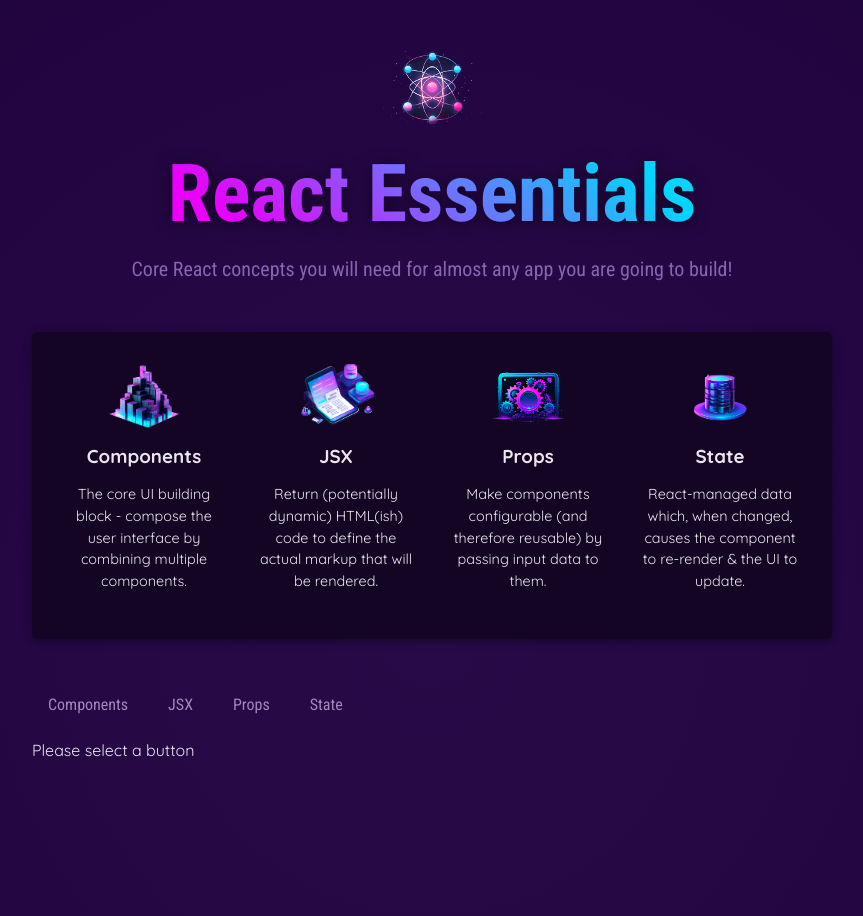
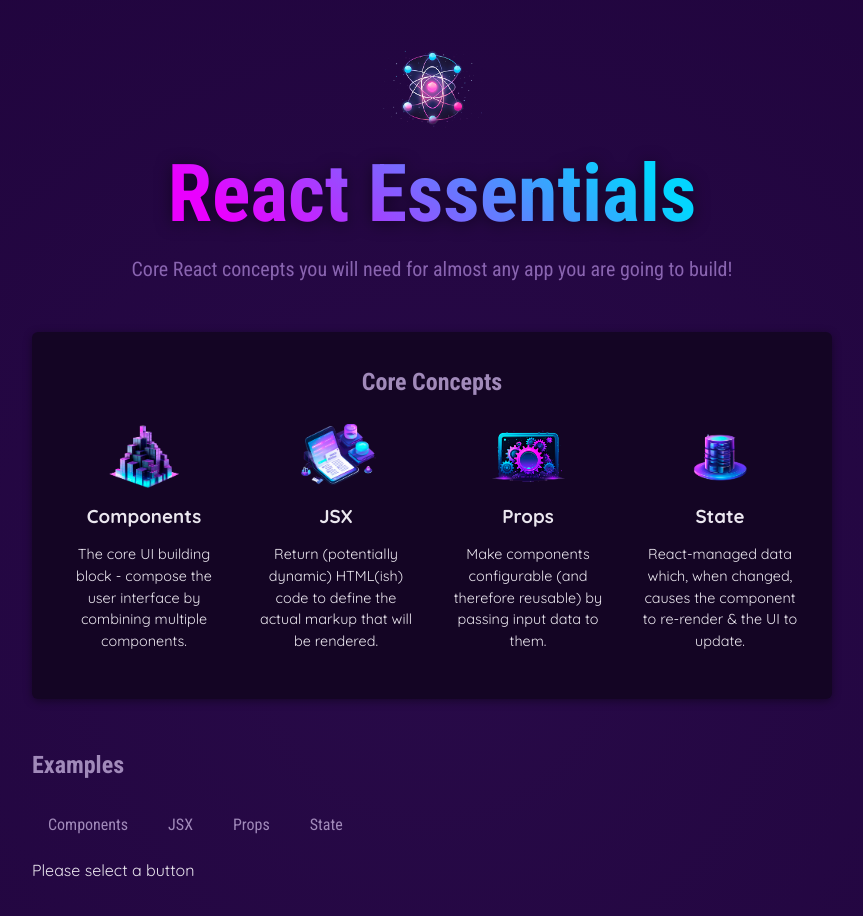
Before and after one commit to vi-suraj/React-Projects, a React (Vite) app in the folder 01-React Essentials/: page / in a window 1280 px wide. Shown: the top 916 px of the page, without its empty margins (208-1071 px from the left). Built offline with nearby package versions, Linux system fonts and the light colour scheme.

Commit message:
updated code

```diff
--- a/01-React Essentials/src/App.jsx
+++ b/01-React Essentials/src/App.jsx
@@ -1,89 +1,16 @@
-import { CORE_CONCEPTS } from "./data.js";
 import Header from "./components/Header/Header.jsx";
-import CoreConcept from "./components/CoreConcept.jsx";
-import TabButton from "./components/TabButton.jsx";
-import { useState } from "react";
-import { EXAMPLES } from "./data.js";
+import CoreConcepts from "./components/CoreConcepts.jsx";
+import Examples from "./components/Examples.jsx";
 
 function App() {
-  const [selectedTopic, setSelectedTopic] = useState();
-
-  function handleSelect(selectedButton) {
-    setSelectedTopic(selectedButton);
-  }
-
-  let tabContent = <p>Please select a button</p>;
-
-  if (selectedTopic) {
-    tabContent = (
-      <div id="tab-content">
-        <h3>{EXAMPLES[selectedTopic].title}</h3>
-        <p>{EXAMPLES[selectedTopic].description}</p>
-        <pre>
-          <code>{EXAMPLES[selectedTopic].code}</code>
-        </pre>
-      </div>
-    );
-  }
-
   return (
-    <div>
+    <>
       <Header />
       <main>
-        <section id="core-concepts">
-          <ul>
-            <CoreConcept title={CORE_CONCEPTS[0].title} description={CORE_CONCEPTS[0].description} image={CORE_CONCEPTS[0].image} />
-            <CoreConcept {...CORE_CONCEPTS[1]} />
-            <CoreConcept {...CORE_CONCEPTS[2]} />
-            <CoreConcept {...CORE_CONCEPTS[3]} />
-          </ul>
-        </section>
-        <section id="examples">
-          <menu>
-            <TabButton onSelect={() => handleSelect("components")} isSelected={"components" === selectedTopic}>
-              Components
-            </TabButton>
-            <TabButton onSelect={() => handleSelect("jsx")} isSelected={"jsx" === selectedTopic}>
-              JSX
-            </TabButton>
-            <TabButton onSelect={() => handleSelect("props")} isSelected={"props" === selectedTopic}>
-              Props
-            </TabButton>
-            <TabButton onSelect={() => handleSelect("state")} isSelected={"state" === selectedTopic}>
-              State
-            </TabButton>
-          </menu>
-          {/* {!selectedTopic ? <p>Please select a button</p> : null}
-          {selectedTopic ? (
-            <div id="tab-content">
-              <h3>{EXAMPLES[selectedTopic].title}</h3>
-              <p>{EXAMPLES[selectedTopic].description}</p>
-              <pre>
-                <code>{EXAMPLES[selectedTopic].code}</code>
-              </pre>
-            </div>
-          ) : null} */}
-
-          {/* 2nd approch */}
-
-          {/* {selectedTopic ? (
-            <div id="tab-content">
-              <h3>{EXAMPLES[selectedTopic].title}</h3>
-              <p>{EXAMPLES[selectedTopic].description}</p>
-              <pre>
-                <code>{EXAMPLES[selectedTopic].code}</code>
-              </pre>
-            </div>
-          ) : (
-            <p>Please select a button</p>
-          )} */}
-
-          {/* 3rd approch */}
-
-          {tabContent}
-        </section>
+        <CoreConcepts />
+        <Examples />
       </main>
-    </div>
+    </>
   );
 }
 
--- /dev/null
+++ b/01-React Essentials/src/components/CoreConcepts.jsx
@@ -0,0 +1,20 @@
+import { CORE_CONCEPTS } from "../data";
+import CoreConcept from "./CoreConcept";
+
+export default function CoreConcepts() {
+  return (
+    <section id="core-concepts">
+      <h2>Core Concepts</h2>
+      <ul>
+        {CORE_CONCEPTS.map((details) => (
+          <CoreConcept key={details.title} {...details} />
+        ))}
+
+        {/* <CoreConcept title={CORE_CONCEPTS[0].title} description={CORE_CONCEPTS[0].description} image={CORE_CONCEPTS[0].image} />
+                    <CoreConcept {...CORE_CONCEPTS[1]} />
+                    <CoreConcept {...CORE_CONCEPTS[2]} />
+                    <CoreConcept {...CORE_CONCEPTS[3]} /> */}
+      </ul>
+    </section>
+  );
+}
--- /dev/null
+++ b/01-React Essentials/src/components/Examples.jsx
@@ -0,0 +1,73 @@
+import { useState } from "react";
+import TabButton from "./TabButton";
+import { EXAMPLES } from "../data";
+import Section from "./Section";
+
+export default function Examples() {
+  const [selectedTopic, setSelectedTopic] = useState();
+
+  function handleSelect(selectedButton) {
+    setSelectedTopic(selectedButton);
+  }
+
+  let tabContent = <p>Please select a button</p>;
+
+  if (selectedTopic) {
+    tabContent = (
+      <div id="tab-content">
+        <h3>{EXAMPLES[selectedTopic].title}</h3>
+        <p>{EXAMPLES[selectedTopic].description}</p>
+        <pre>
+          <code>{EXAMPLES[selectedTopic].code}</code>
+        </pre>
+      </div>
+    );
+  }
+
+  return (
+    <Section title={"Examples"} id="examples">
+      <menu>
+        <TabButton onClick={() => handleSelect("components")} isSelected={"components" === selectedTopic}>
+          Components
+        </TabButton>
+        <TabButton onClick={() => handleSelect("jsx")} isSelected={"jsx" === selectedTopic}>
+          JSX
+        </TabButton>
+        <TabButton onClick={() => handleSelect("props")} isSelected={"props" === selectedTopic}>
+          Props
+        </TabButton>
+        <TabButton onClick={() => handleSelect("state")} isSelected={"state" === selectedTopic}>
+          State
+        </TabButton>
+      </menu>
+      {/* {!selectedTopic ? <p>Please select a button</p> : null}
+                  {selectedTopic ? (
+                    <div id="tab-content">
+                      <h3>{EXAMPLES[selectedTopic].title}</h3>
+                      <p>{EXAMPLES[selectedTopic].description}</p>
+                      <pre>
+                        <code>{EXAMPLES[selectedTopic].code}</code>
+                      </pre>
+                    </div>
+                  ) : null} */}
+
+      {/* 2nd approch */}
+
+      {/* {selectedTopic ? (
+                    <div id="tab-content">
+                      <h3>{EXAMPLES[selectedTopic].title}</h3>
+                      <p>{EXAMPLES[selectedTopic].description}</p>
+                      <pre>
+                        <code>{EXAMPLES[selectedTopic].code}</code>
+                      </pre>
+                    </div>
+                  ) : (
+                    <p>Please select a button</p>
+                  )} */}
+
+      {/* 3rd approch */}
+
+      {tabContent}
+    </Section>
+  );
+}
--- /dev/null
+++ b/01-React Essentials/src/components/Section.jsx
@@ -0,0 +1,8 @@
+export default function Section({ title, children, ...props }) {
+  return (
+    <section {...props}>
+      <h2>{title}</h2>
+      {children}
+    </section>
+  );
+}
--- a/01-React Essentials/src/components/TabButton.jsx
+++ b/01-React Essentials/src/components/TabButton.jsx
@@ -1,7 +1,7 @@
-export default function TabButton({ children, onSelect, isSelected }) {
+export default function TabButton({ children, isSelected ,...props}) {
   return (
     <li>
-      <button className={isSelected ? "active" : null} onClick={onSelect}>
+      <button className={isSelected ? "active" : null} {...props}>
         {children}
       </button>
     </li>
```
Also changed, not shown: 01-React Essentials/Notes/JSX and Components.txt (added), 01-React Essentials/Notes/Props.txt (added), 01-React Essentials/Notes/useState.txt (added).
